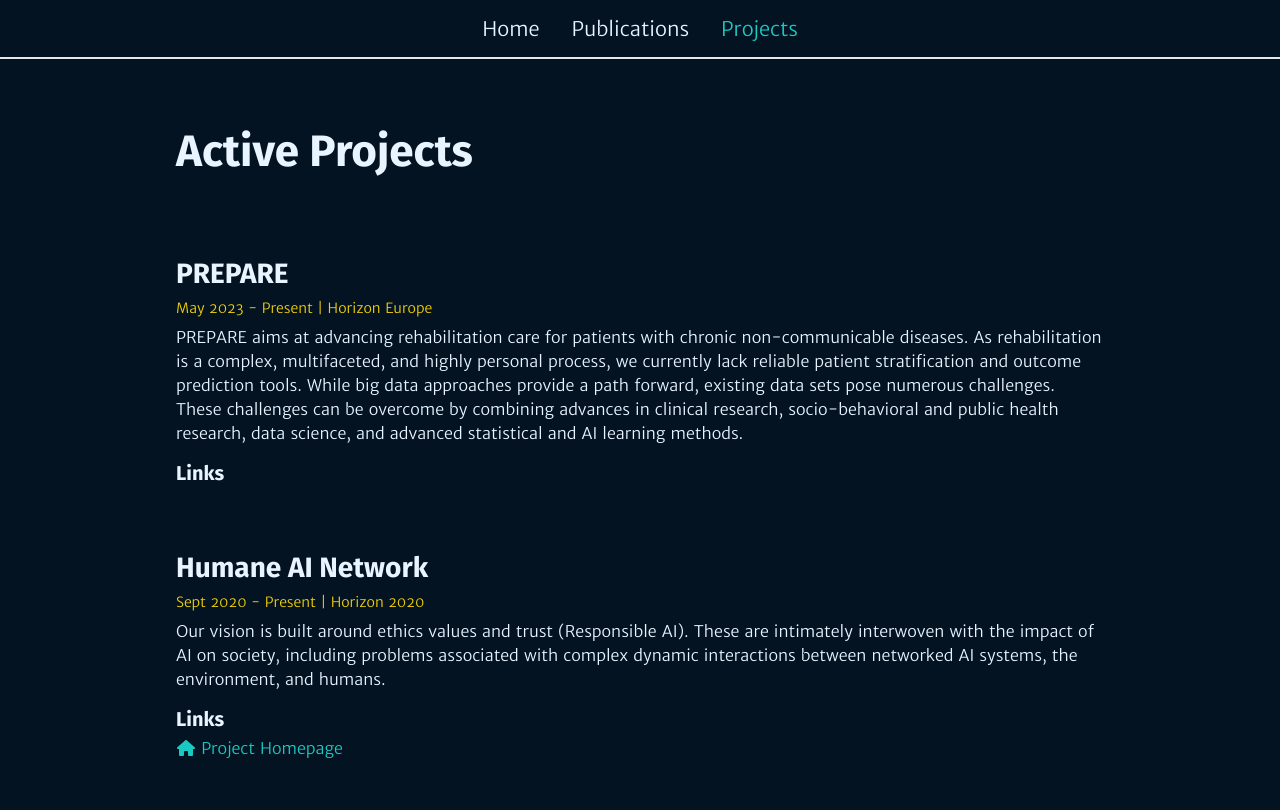
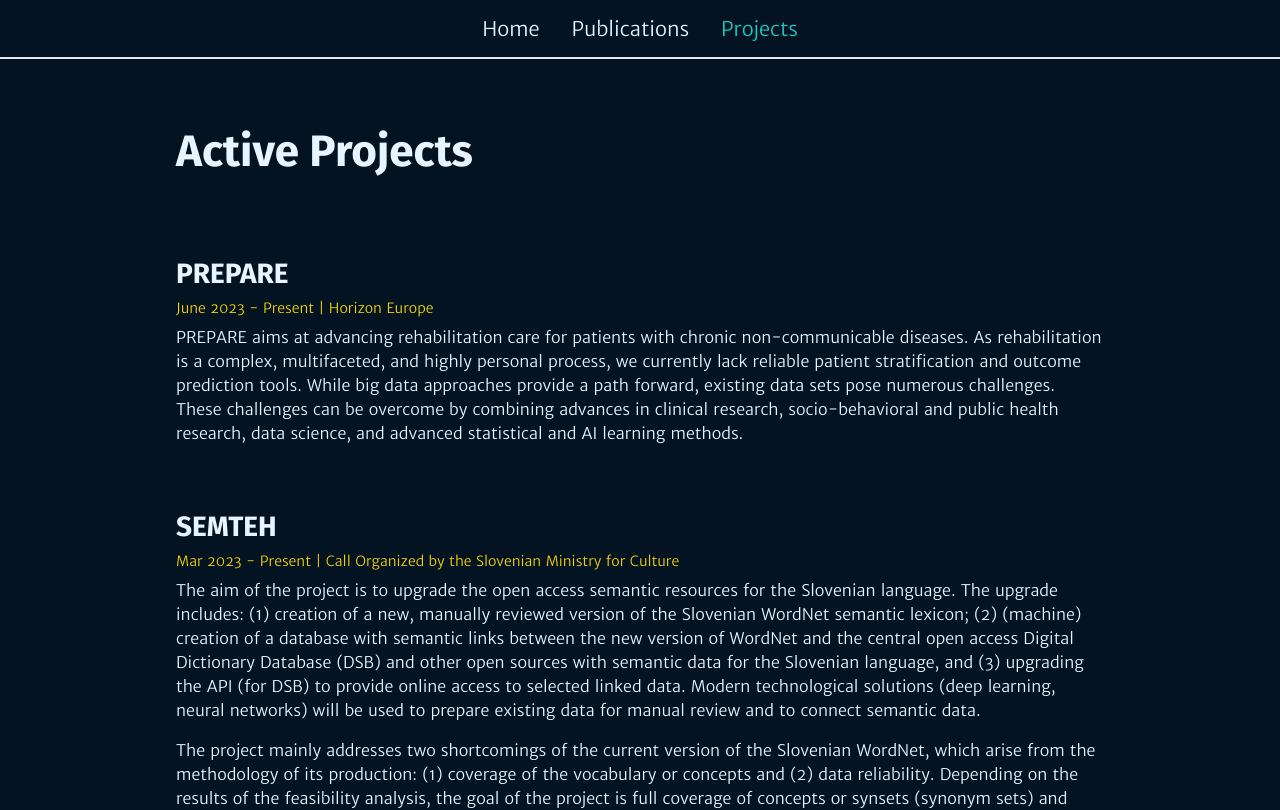
Before and after one commit to eriknovak/eriknovak.github.io, a Next.js app: page /projects in a window 1280 px wide. Shown: the top 810 px of the page. Built offline with nearby package versions, Linux system fonts and the light colour scheme.

Commit message:
Update and add projects

```diff
--- a/assets/projects/research_projects.ts
+++ b/assets/projects/research_projects.ts
@@ -1,20 +1,28 @@
 const RESEARCH_PROJECTS = [
+  {
+    title: "SEMTEH",
+    type: "Call Organized by the Slovenian Ministry for Culture",
+    startDate: "Mar 2023",
+    endDate: "Present",
+    description: [
+      "The aim of the project is to upgrade the open access semantic resources for the Slovenian language. The upgrade includes: (1) creation of a new, manually reviewed version of the Slovenian WordNet semantic lexicon; (2) (machine) creation of a database with semantic links between the new version of WordNet and the central open access Digital Dictionary Database (DSB) and other open sources with semantic data for the Slovenian language, and (3) upgrading the API (for DSB) to provide online access to selected linked data. Modern technological solutions (deep learning, neural networks) will be used to prepare existing data for manual review and to connect semantic data.",
+      "The project mainly addresses two shortcomings of the current version of the Slovenian WordNet, which arise from the methodology of its production: (1) coverage of the vocabulary or concepts and (2) data reliability. Depending on the results of the feasibility analysis, the goal of the project is full coverage of concepts or synsets (synonym sets) and manual validation of all synonym sets contained in the English WordNet. By linking data between WordNet and the Digital Dictionary, the project also ensures the availability of semantic data about the Slovenian language (DSB) in extensive semantic collections that are used in language technology and artificial intelligence systems (e.g. BabelNet, Wikidata)."
+    ],
+  },
   {
     title: "PREPARE",
     type: "Horizon Europe",
-    startDate: "May 2023",
+    startDate: "June 2023",
     endDate: "Present",
     description: [
       "PREPARE aims at advancing rehabilitation care for patients with chronic non-communicable diseases. As rehabilitation is a complex, multifaceted, and highly personal process, we currently lack reliable patient stratification and outcome prediction tools. While big data approaches provide a path forward, existing data sets pose numerous challenges. These challenges can be overcome by combining advances in clinical research, socio-behavioral and public health research, data science, and advanced statistical and AI learning methods."
-    ],
-    links: [
     ],
   },
    {
     title: "RSDO",
     type: "Development of Slovene in a Digital Environment",
     startDate: "May 2020",
-    endDate: "Present",
+    endDate: "Feb 2023",
     description: [
       "The project strives to meet the needs for computational tools and services in the field of language technologies for Slovene, which will be used by research organizations, companies, and the general public.",
       "The development of language technologies is crucial for language survival in the digital age; these tools are the only way to keep participating in the new ways of communication, work and leisure that will be available in the future.",
```
